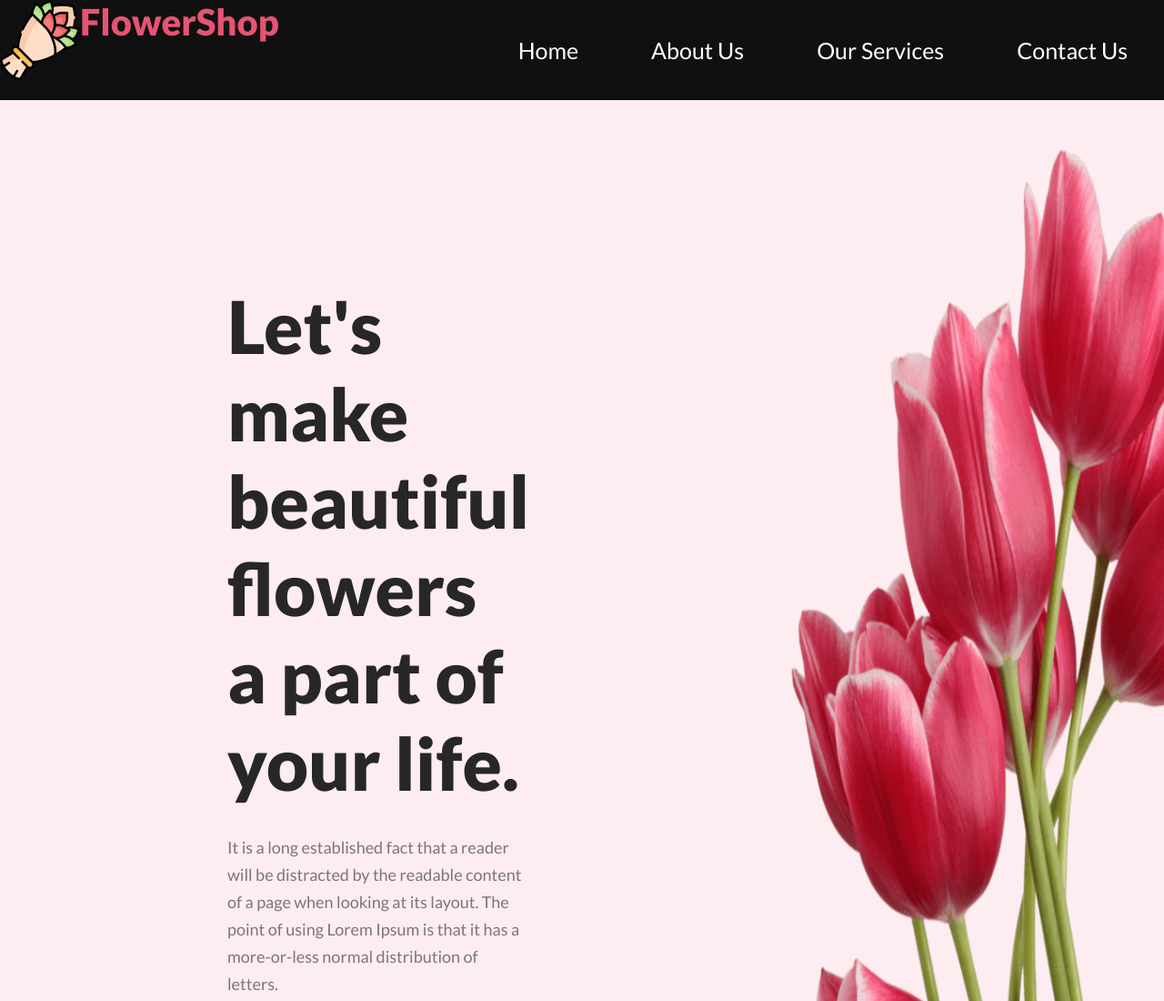
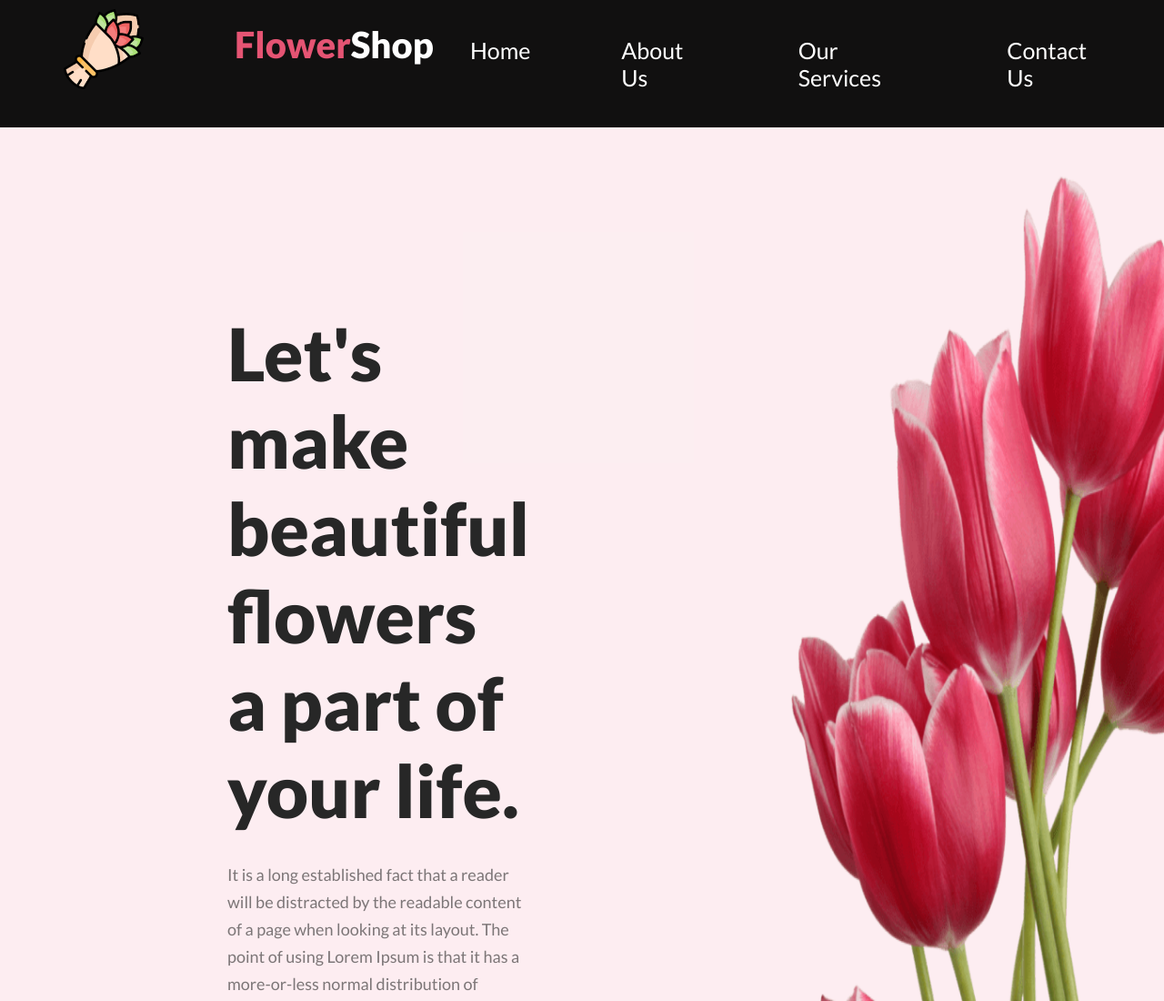
Before and after one commit to sabbir-noyon/a1_phreo, a plain HTML site: page index.html in a window 1280 px wide. Shown: the top 1100 px of the page at 91% size. Drawn offline with Linux system fonts and the light colour scheme.

Commit message:
As a Bonus Navigation Section Has Been Completed

```diff
--- a/index.html
+++ b/index.html
@@ -12,6 +12,8 @@
 <body>
     <header>
 
+        <!--Navigation-Menu-Bar-Start-->
+
         <nav>
             <div class="navigation-container">
                 <div class="logo-area">
@@ -20,7 +22,7 @@
                 </div>
 
                 <div class="shop-name">
-                    <h1 class="shop-title">Flower<span>Shop</span></h1>
+                    <h1 class="shop-title">Flower<span class="navigation-white-color">Shop</span></h1>
                 </div>
 
                 <div class="navigation">
@@ -40,6 +42,10 @@
 
 
         </nav>
+
+        <!--Navigation-Menu-Bar-End-->
+
+
 
         <!--hero-area-start-->
 
--- a/style.css
+++ b/style.css
@@ -5,6 +5,8 @@
 
 }
 
+
+/* navigation-menu-bar-start*/
 
 
 .navigation-container{
@@ -29,6 +31,17 @@ line-height: normal;
 
 }
 
+.shop-name{
+    padding-top: 25px;
+    padding-left: 100px;
+}
+
+
+.navigation-white-color{
+    color: #FFF;
+}
+
+
 .navigation ul{
     list-style: none;
     display: flex;
@@ -37,6 +50,7 @@ line-height: normal;
 
 .navigation ul li{
     padding: 40px;
+    margin-right: 20px;
 
 }
 
@@ -46,24 +60,17 @@ line-height: normal;
     color: #FFF;
 }
 
+.navigation ul a:hover{
+    color: tomato;
+}
+
+.logo-area{
+    padding-left: 70px;
+    padding-top: 10px;
+}
 
 
-
-
-
-
-
-
-
-
-
-
-
-
-
-
-
-
+/* navigation-menu-bar-end */
 
 
 
@@ -116,6 +123,16 @@ font-style: normal;
 font-weight: 700;
 line-height: normal;
 }
+
+
+
+.hero-call-to-action a:hover{
+    color:rgb(76, 79, 79);
+
+}
+
+
+
 
 
 .hero-img{
@@ -316,6 +333,10 @@ line-height: normal;
     line-height: normal;
 }
 
+.hot-deal-call-to-action a:hover{
+    color:rgb(76, 79, 79);
+}
+
 
 .hot-deal-img{
     width: 400px;
@@ -438,6 +459,10 @@ border: none;
 
 }
 
+.contact-form-input-area a:hover{
+    color:rgb(76, 79, 79);
+}
+
 
 
 /* contact-form-area-end */
```
